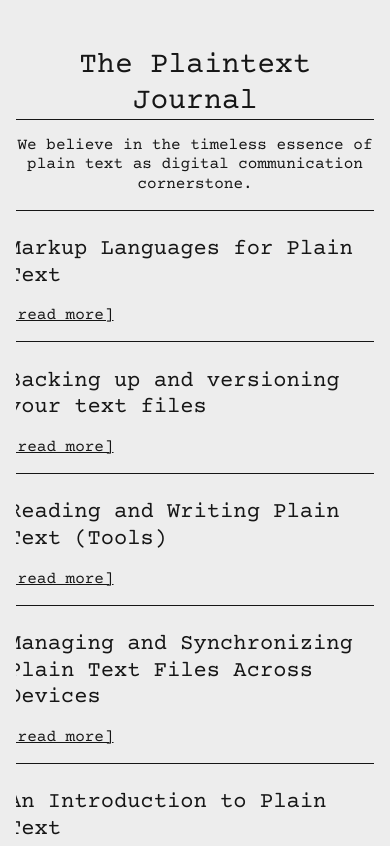
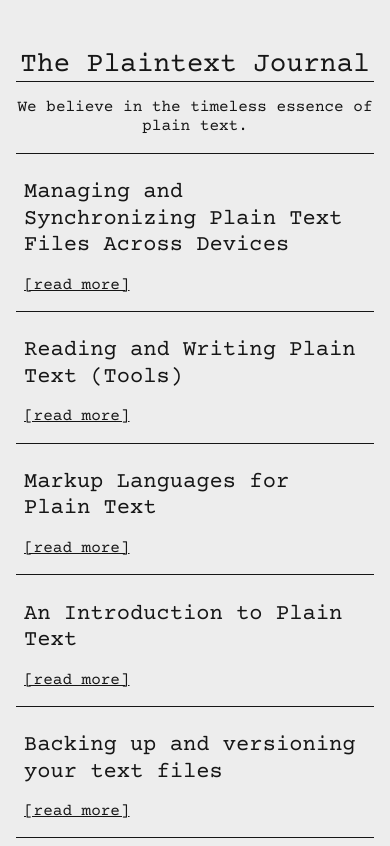
Before and after one commit to Geffreyvanderbos/plaintextjournal, an Eleventy site: page src/index.njk in a window 390 px wide. Shown: the top 846 px of the page. Built offline with nearby package versions, Linux system fonts and the light colour scheme; Eleventy itself is replaced by a stand-in of ours; files that its build step writes are made by us from their sources.

Commit message:
removed the dates on articles and added fixed the hidden overflow on mobile

```diff
--- a/package.json
+++ b/package.json
@@ -1,5 +1,5 @@
 {
-  "name": "geffre",
+  "name": "The Plain Text Journal",
   "version": "1.0.0",
   "description": "",
   "main": "index.js",
--- a/public/style.css
+++ b/public/style.css
@@ -11,7 +11,6 @@
     flex-direction: column;
     font-family: 'Courier Prime', 'Courier New', Courier, monospace;
     line-height: 1.2;
-    overflow-x: hidden;
     background-color: var(--secondary);
     color: var(--primary);
     margin: 0;
@@ -46,7 +45,7 @@
 }
 
 .title-heading {
-  font-size: calc(18px + 3vw);
+  font-size: calc(18px + 2.5vw);
   border-bottom: 1px solid var(--primary);
   margin: 0;
 }
@@ -101,7 +100,7 @@
   position: relative;
   display: grid;
   grid-template-columns: 1fr;
-  margin: 0 calc(-2rem + 1px) 0 -2rem;
+  margin: 0 calc(-1rem + 1px) 0 -1rem;
 }
 
 .introduction {
--- a/src/index.njk
+++ b/src/index.njk
@@ -1,11 +1,11 @@
 ---
-title: Plain Text
+title: The Plain Text Journal
 layout: 'base.njk'
 ---
 
 <div class="title">
   <h1 class="title-heading">The Plaintext Journal</h1>
-  <div class="title-lead">We believe in the timeless essence of plain text as digital communication cornerstone.</div>
+  <div class="title-lead">We believe in the timeless essence of plain text.</div>
 </div>
 <div class="container">
   <div class="frontpage">
--- a/src/style.css
+++ b/src/style.css
@@ -11,7 +11,6 @@
     flex-direction: column;
     font-family: 'Courier Prime', 'Courier New', Courier, monospace;
     line-height: 1.2;
-    overflow-x: hidden;
     background-color: var(--secondary);
     color: var(--primary);
     margin: 0;
@@ -46,7 +45,7 @@
 }
 
 .title-heading {
-  font-size: calc(18px + 3vw);
+  font-size: calc(18px + 2.5vw);
   border-bottom: 1px solid var(--primary);
   margin: 0;
 }
@@ -101,7 +100,7 @@
   position: relative;
   display: grid;
   grid-template-columns: 1fr;
-  margin: 0 calc(-2rem + 1px) 0 -2rem;
+  margin: 0 calc(-1rem + 1px) 0 -1rem;
 }
 
 .introduction {
```
Also changed, not shown: public/index.html, src/articles/backup-plain-text-files.md (renamed from src/articles/2023-11-24-backup-plain-text-files.md), src/articles/introduction-plain-text.md (renamed from src/articles/2023-11-19-introduction-plain-text.md), src/articles/markup-languages-plain-text.md (renamed from src/articles/2023-11-24-markup-languages-plain-text.md), src/articles/reading-writing-plaintext.md (renamed from src/articles/2023-11-20-reading-writing-plaintext.md), src/articles/synchronizing-plain-text-files.md (renamed from src/articles/2023-11-19-synchronizing-plain-text-files.md), 1 other file.
